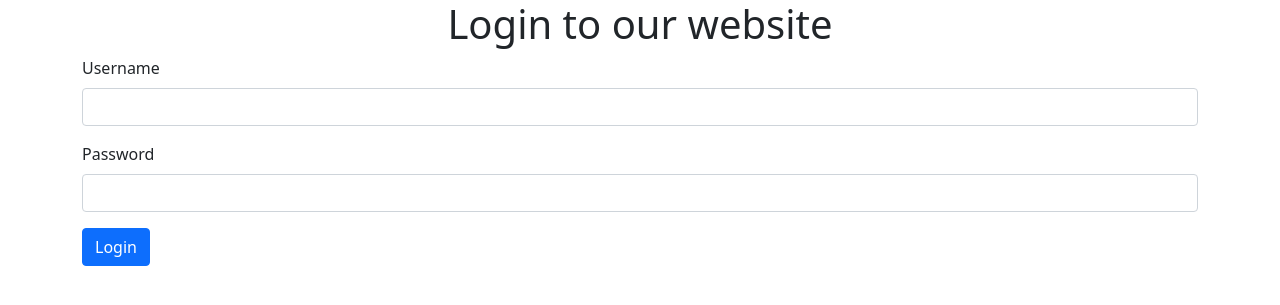
After one commit to Shibli2316/MACS, a PHP site: page /guestView/login.php in a window 1280 px wide. The commit adds this page. Shown: the top 305 px of the page. Run offline with PHP 8.4, Linux system fonts and the light colour scheme.

Commit message:
Made the basic structure for login pages.

```diff
--- /dev/null
+++ b/guestView/login.php
@@ -0,0 +1,102 @@
+<?php
+// By default the variables for login and error are false that means the user is not logged in and there is no error
+$login = false;
+$showError = false;
+
+// Check if the request method of the form is post
+if ($_SERVER['REQUEST_METHOD'] == 'POST') {
+
+    // Includes the db connect file that contains the connectivity for the database.
+    include "../partials/_dbconnect.php";
+
+    // Taking input and assigning variables to it
+    $username = $_POST["username"];
+    $password = $_POST["password"];
+
+    // This is done to remove any unanted charachter that might break the code in the future. It removes all the special chars.
+    $username = mysqli_real_escape_string($conn, $username);
+
+    // The query that is to be executed.
+    $sql = "SELECT * FROM admin where username='$username'";
+
+    $result = mysqli_query($conn, $sql);
+    $num = mysqli_num_rows($result);
+
+    // Only if there is one entry with the given username only then check the password. This reduces the chance of sql injections.
+    if ($num == 1) {
+        while ($row = mysqli_fetch_assoc($result)) {
+            if ($password == $row['pass']) {
+                $login = true;
+
+                // Starting the session and storing the required variables in the associative array
+                session_start();
+                $_SESSION['loggedin'] = true;
+                $_SESSION['username'] = $username;
+
+                // Once logged in the user is redirected to the page given below
+                header("location: ../instituteView/home.php");
+            }
+
+            // Show error if the password is incorrect.
+            else {
+                $showError = "Invalid Credentils";
+            }
+        }
+    } else {
+        $showError = "Invalid Credentils";
+    }
+}
+
+?>
+
+<!doctype html>
+<html lang="en">
+
+<head>
+    <meta charset="utf-8">
+    <meta name="viewport" content="width=device-width, initial-scale=1">
+
+    <!-- Bootstrap CSS file CDN -->
+    <link href="https://cdn.jsdelivr.net/npm/bootstrap@5.1.3/dist/css/bootstrap.min.css" rel="stylesheet" integrity="sha384-1BmE4kWBq78iYhFldvKuhfTAU6auU8tT94WrHftjDbrCEXSU1oBoqyl2QvZ6jIW3" crossorigin="anonymous">
+
+    <title>Log In</title>
+</head>
+
+<body>
+
+
+    <?php
+
+    // The modal that apears if there is any error in the credentials entered by the user.
+    if ($showError) {
+        echo '<div class="alert alert-danger alert-success fade show" role="alert">
+        <strong>Error!</strong>' . $showError . '
+        <button type="button" class="btn-close" data-bs-dismiss="alert" aria-label="Close"></button>
+        </div>';
+    }
+    ?>
+
+    <div class="container">
+        <h1 class="text-center">
+            Login to our website
+        </h1>
+
+        <form action="login.php" method="post">
+            <div class="mb-3">
+                <label for="username" class="form-label">Username</label>
+                <input type="text" class="form-control" id="username" name="username" aria-describedby="emailHelp">
+            </div>
+            <div class="mb-3">
+                <label for="password" class="form-label">Password</label>
+                <input type="password" class="form-control" id="password" name="password">
+            </div>
+            <button type="submit" class="btn btn-primary">Login</button>
+        </form>
+    </div>
+
+    <!-- Bootstrap JS file CDN -->
+    <script src="https://cdn.jsdelivr.net/npm/bootstrap@5.1.3/dist/js/bootstrap.bundle.min.js" integrity="sha384-ka7Sk0Gln4gmtz2MlQnikT1wXgYsOg+OMhuP+IlRH9sENBO0LRn5q+8nbTov4+1p" crossorigin="anonymous"></script>
+
+</body>
+
+</html>
```
Also changed, not shown: partials/logout.php (+8 -0 lines), student/login.php (+41 -29 lines).
